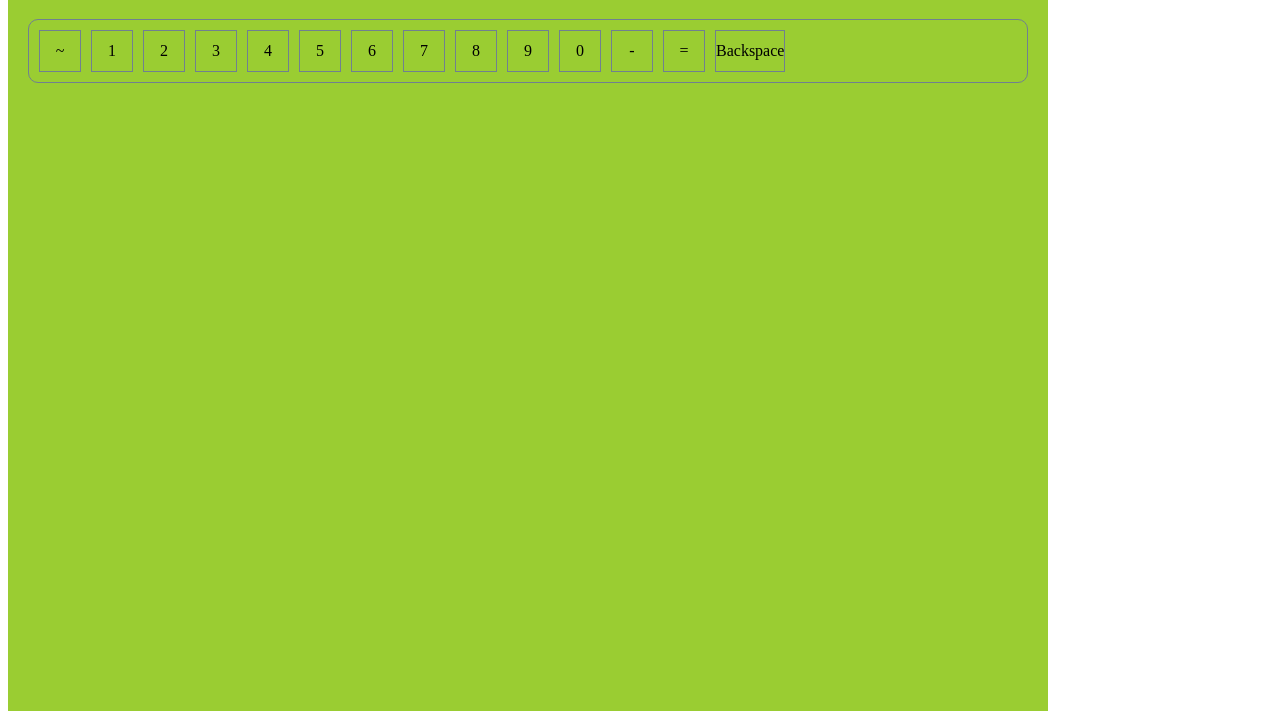
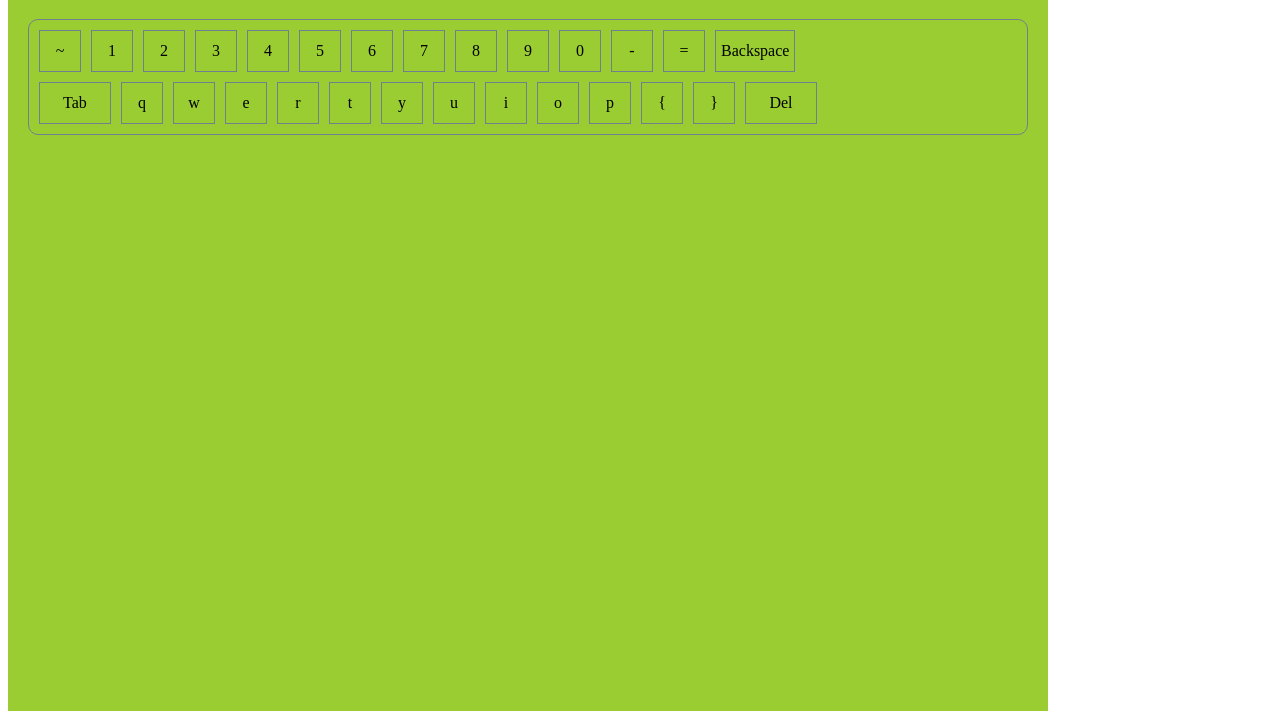
Before and after one commit to Voitko-Viacheslav/Virtual-Keyboard, a plain HTML site: page index.html in a window 1280 px wide. Shown: the part 89-800 px from the top of the page. Drawn offline with Linux system fonts and the light colour scheme.

Commit message:
add arrayTwo, rename function f1 -> createKeys and add arguments

```diff
--- a/index.css
+++ b/index.css
@@ -23,4 +23,6 @@
 
 .keyLong {
     width: auto;
+    min-width: 60px;
+    padding: 0px 5px;
 }
--- a/index.js
+++ b/index.js
@@ -18,21 +18,25 @@ const wrapper = document.createElement('div');
 wrapper.classList.add('wrap');
 container.append(wrapper);
 
-const line = document.createElement('div');
-line.classList.add('line');
-wrapper.append(line);
-
 
 const arrayOne = ['~', '1', '2', '3', '4', '5', '6', '7', '8', '9', '0', '-', '=', 'Backspace'];
+const arrayTwo = ['Tab', 'q', 'w', 'e', 'r', 't', 'y', 'u', 'i', 'o', 'p', '{', '}', 'Del'];
 
-(function f1() {
-    for (let i = 0; i < arrayOne.length; i++) {
+function createKeys(array) {
+    const line = document.createElement('div');
+    line.classList.add('line');
+    wrapper.append(line);
+
+    for (let i = 0; i < array.length; i++) {
         let keyOne = document.createElement('div');
         keyOne.classList.add('key');
-        keyOne.textContent = arrayOne[i];
-        if (arrayOne[i].length > 2) {
+        keyOne.textContent = array[i];
+        if (array[i].length > 2) {
             keyOne.classList.add('keyLong');
         }
         line.append(keyOne);
     }
-}());
+}
+
+createKeys(arrayOne);
+createKeys(arrayTwo);
```
